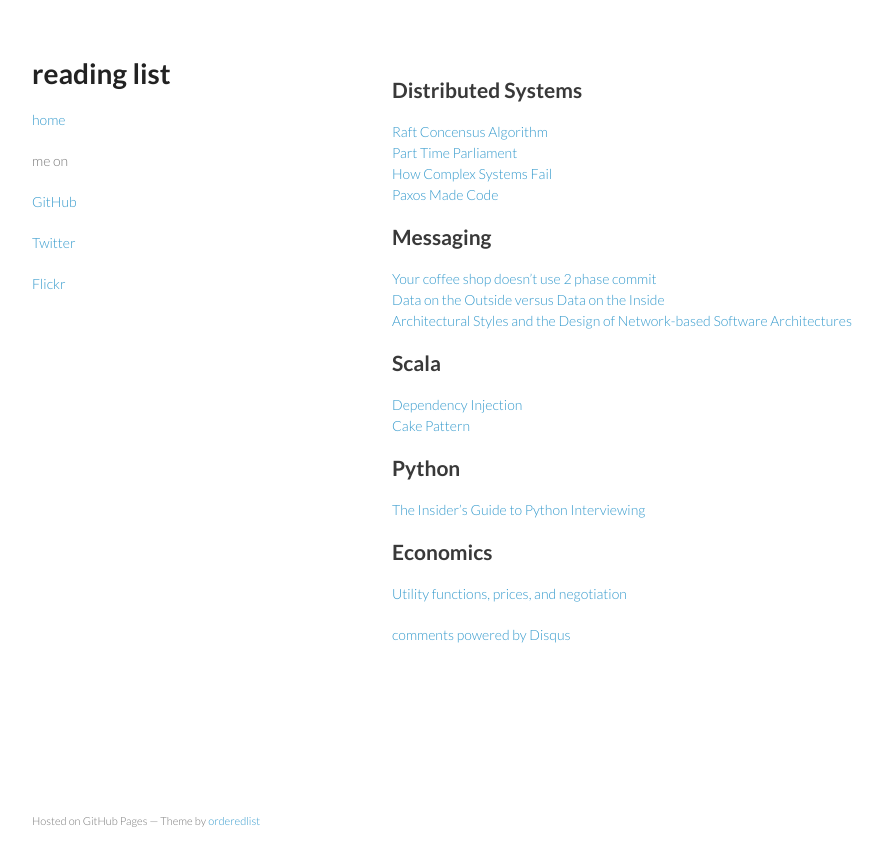
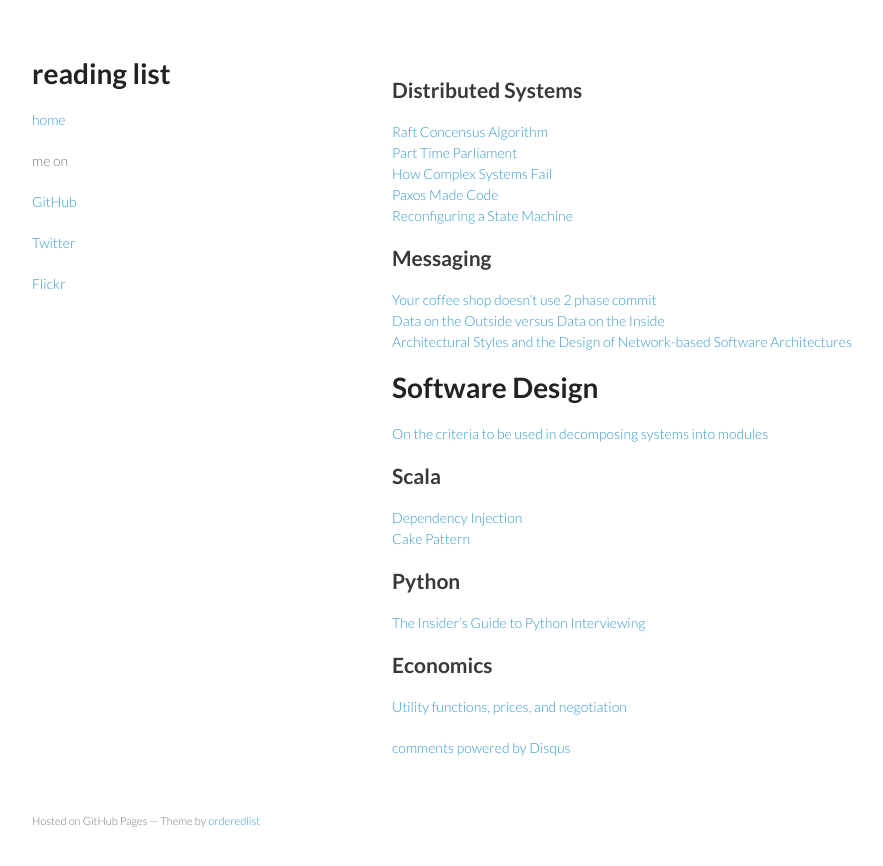
Before and after one commit to davepkennedy/davepkennedy.github.com, a Jekyll site: the page built from _posts/2014-04-21-readinglist.md, in a window 1280 px wide. Shown: the top 866 px of the page, without its empty margins (178-1061 px from the left). Built offline with Jekyll 4.4.1, drawn with Linux system fonts in a browser that asks for light colours; comment, search, counter and statistics services are not loaded.

Commit message:
Adding more links

```diff
--- a/_posts/2014-04-21-readinglist.md
+++ b/_posts/2014-04-21-readinglist.md
@@ -7,11 +7,15 @@ title: reading list
 <a href="http://research.microsoft.com/en-us/um/people/lamport/pubs/lamport-paxos.pdf">Part Time Parliament</a><br>
 <a href="http://www.ctlab.org/documents/How%20Complex%20Systems%20Fail.pdf">How Complex Systems Fail</a><br>
 <a href="http://www.inf.usi.ch/faculty/pedone/MScThesis/marco.pdf">Paxos Made Code</a><br>
+<a href="http://research.microsoft.com/en-us/um/people/lamport/pubs/reconfiguration-tutorial.pdf">Reconfiguring a State Machine</a><br>
 
 ## Messaging
 <a href="http://www.eaipatterns.com/docs/IEEE_Software_Design_2PC.pdf">Your coffee shop doesn't use 2 phase commit</a><br>
 <a href="http://www.cidrdb.org/cidr2005/papers/P12.pdf">Data on the Outside versus Data on the Inside</a><br>
 <a href="http://www.ics.uci.edu/~fielding/pubs/dissertation/top.htm">Architectural Styles and the Design of Network-based Software Architectures</a><br>
+
+# Software Design
+<a href="https://www.cs.umd.edu/class/spring2003/cmsc838p/Design/criteria.pdf">On the criteria to be used in decomposing systems into modules</a><br>
 
 ## Scala
 <a href="http://jonasboner.com/2008/10/06/real-world-scala-dependency-injection-di/">Dependency Injection</a><br>
```
Also changed, not shown: index.md (+1 -1 lines).
